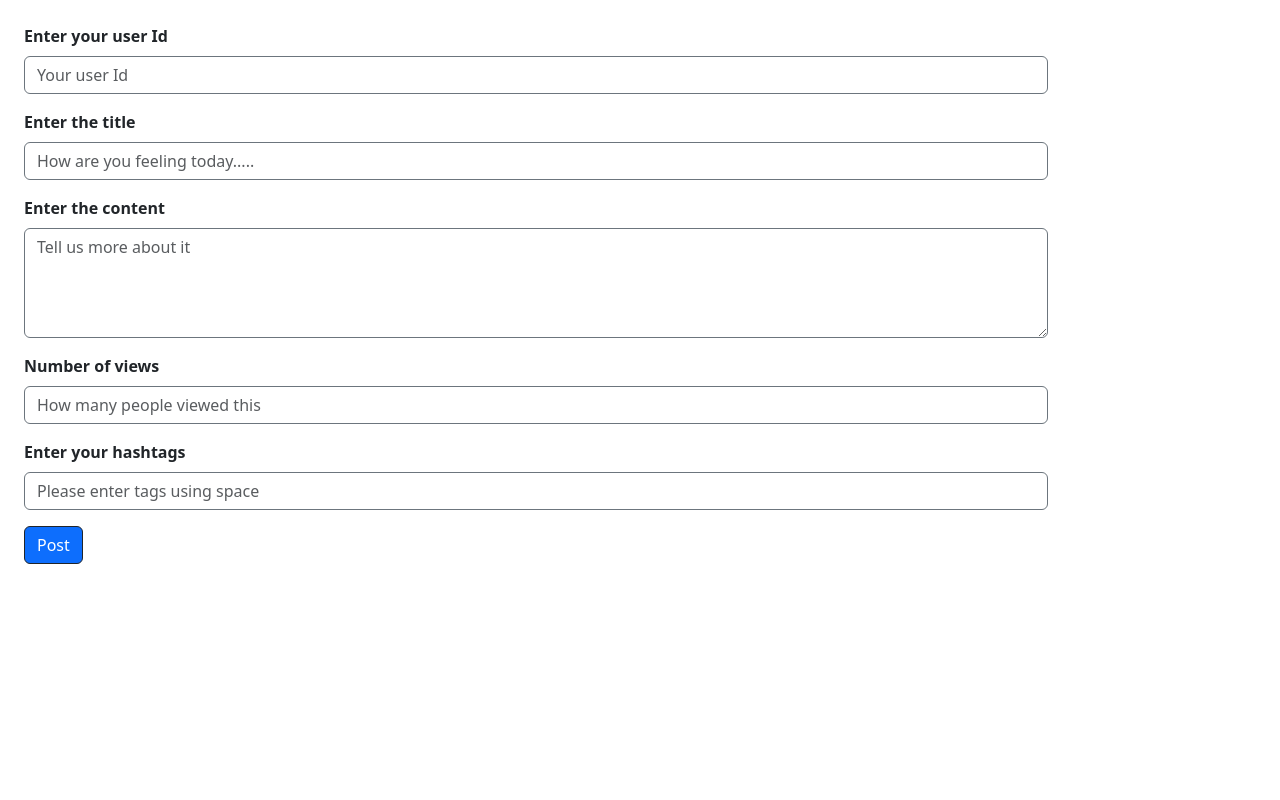
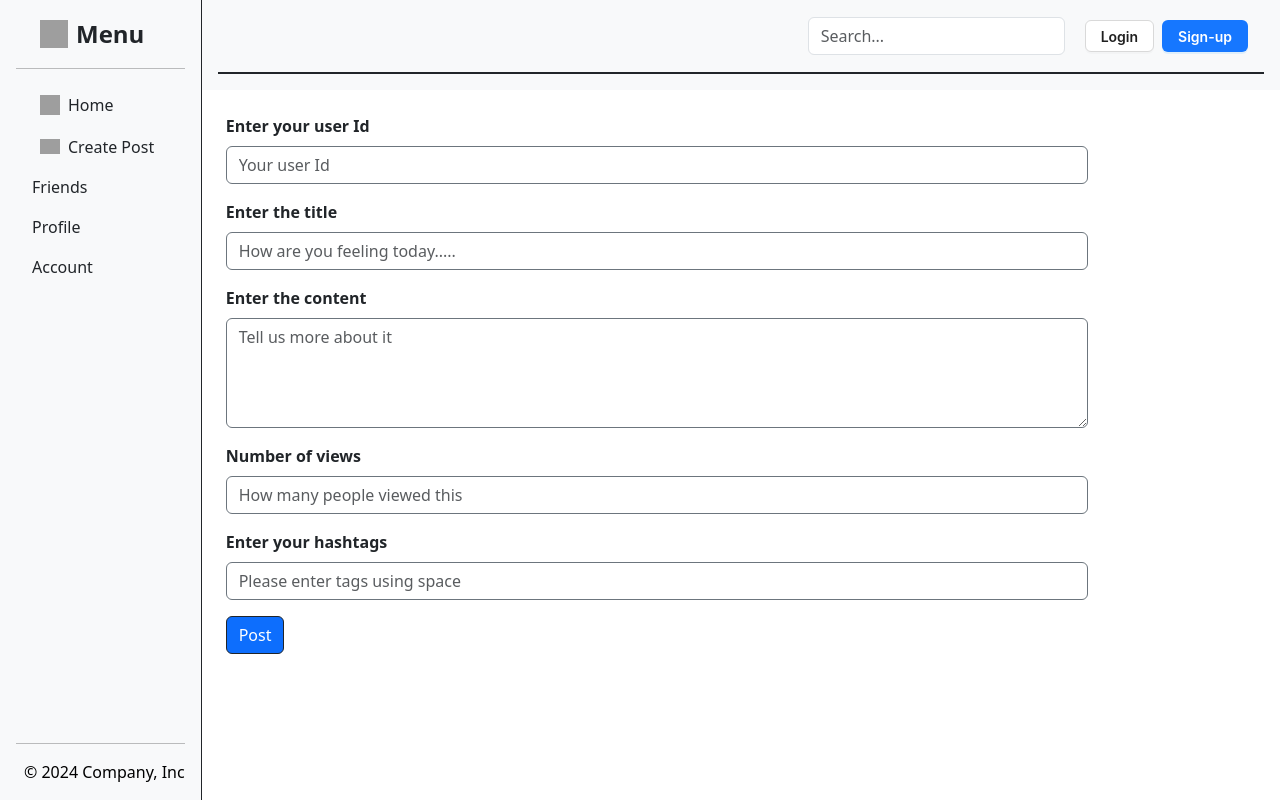
Before and after one commit to rishibharadwajsai/social-media-app, a React (Vite) app: page /createpost in a window 1280 px wide. Built offline with nearby package versions, Linux system fonts and the light colour scheme; no server answers; grey boxes are pictures that could not be loaded.

Commit message:
Updated react router

```diff
--- a/src/components/CreatePost.jsx
+++ b/src/components/CreatePost.jsx
@@ -1,8 +1,10 @@
 import { useContext, useRef } from "react";
 import { PostList } from "../store/Post-list-store";
+import { useNavigate } from "react-router-dom";
 
 function CreatePost() {
   const { addPost } = useContext(PostList);
+  const navigate = useNavigate();
 
   const userIdElement = useRef();
   const postTitleElement = useRef();
@@ -36,7 +38,10 @@ function CreatePost() {
       }),
     })
       .then((res) => res.json())
-      .then(resObj => addPost(resObj));
+      .then((resObj) => {
+        addPost(resObj);
+        navigate("/");
+      });
   };
 
   return (
--- a/src/components/Sidebar.jsx
+++ b/src/components/Sidebar.jsx
@@ -1,5 +1,6 @@
+import { Link } from "react-router-dom";
 import "../routes/App.css";
-function Sidebar({ selectedTab, setSelectedTab }) {
+function Sidebar(/*{ selectedTab, setSelectedTab }*/) {
   const handleOnClick = (tabName) => {
     setSelectedTab(tabName);
   };
@@ -23,12 +24,10 @@ function Sidebar({ selectedTab, setSelectedTab }) {
       </a>
       <hr />
       <ul className="nav nav-pills flex-column mb-auto">
-        <li className="nav-item" onClick={() => handleOnClick("Home")}>
-          <a
-            href="#"
-            className={`nav-link text-dark ${
-              selectedTab === "Home" && "active text-white"
-            }`}
+        <li className="nav-item" /*onClick={() => handleOnClick("Home")}*/>
+          <Link
+            to="/"
+            className={`nav-link text-dark`}
             aria-current="page"
           >
             <img
@@ -39,14 +38,12 @@ function Sidebar({ selectedTab, setSelectedTab }) {
               height={20}
             />
             Home
-          </a>
+          </Link>
         </li>
-        <li onClick={() => handleOnClick("Create Post")}>
-          <a
-            href="#"
-            className={`nav-link text-dark ${
-              selectedTab === "Create Post" && "active text-white"
-            }`}
+        <li /*onClick={() => handleOnClick("Create Post")} */>
+          <Link
+            to="/createpost"
+            className={`nav-link text-dark`}
           >
             <img
               src="https://www.freeiconspng.com/thumbs/writing-icon/writing-icon-4.png"
@@ -55,7 +52,7 @@ function Sidebar({ selectedTab, setSelectedTab }) {
               width={20}
             />
             Create Post
-          </a>
+          </Link>
         </li>
         <li>
           <a href="#" className="nav-link text-dark">
--- a/src/routes/App.jsx
+++ b/src/routes/App.jsx
@@ -1,10 +1,11 @@
 import { useState } from "react";
 import "./App.css";
-import CreatePost from "../components/CreatePost";
+// import CreatePost from "../components/CreatePost";
 import Navbar from "../components/Navbar";
-import PostList from "../components/PostList";
+// import PostList from "../components/PostList";
 import Sidebar from "../components/Sidebar";
 import PostListProvider from "../store/Post-list-store";
+import { Outlet } from "react-router-dom";
 
 function App() {
   const [selectedTab, setSelectedTab] = useState("Home");
@@ -19,7 +20,8 @@ function App() {
           ></Sidebar>
           <div className="content">
             <Navbar></Navbar>
-            {selectedTab === "Home" ? <PostList /> : <CreatePost />}
+            {/* {selectedTab === "Home" ? <PostList /> : <CreatePost />} */}
+            <Outlet></Outlet>
           </div>
         </div>
       </PostListProvider>
```
Also changed, not shown: src/main.jsx (+9 -2 lines).
